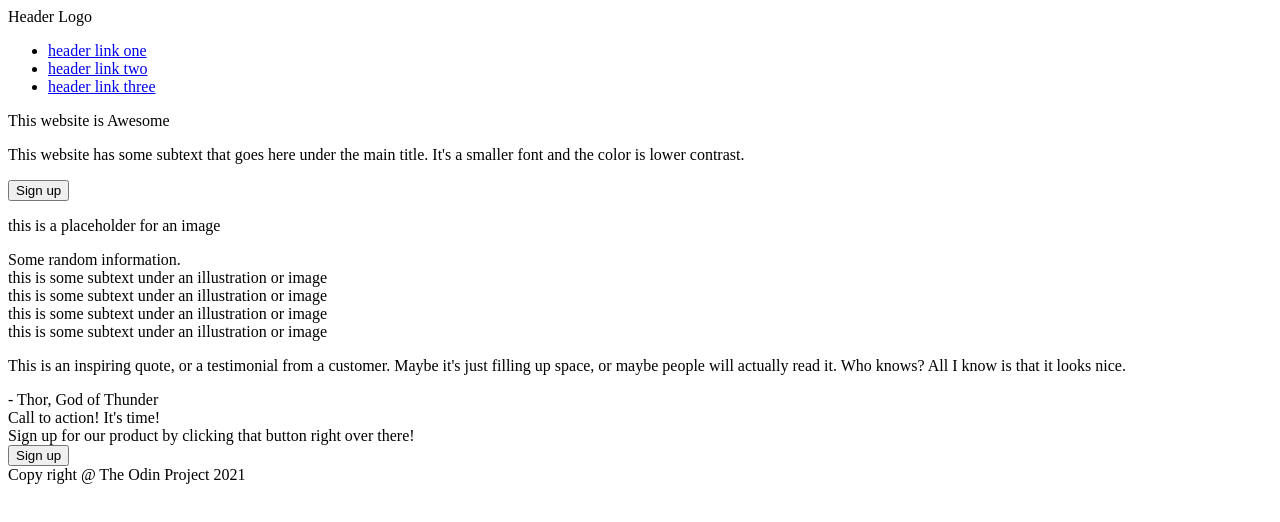
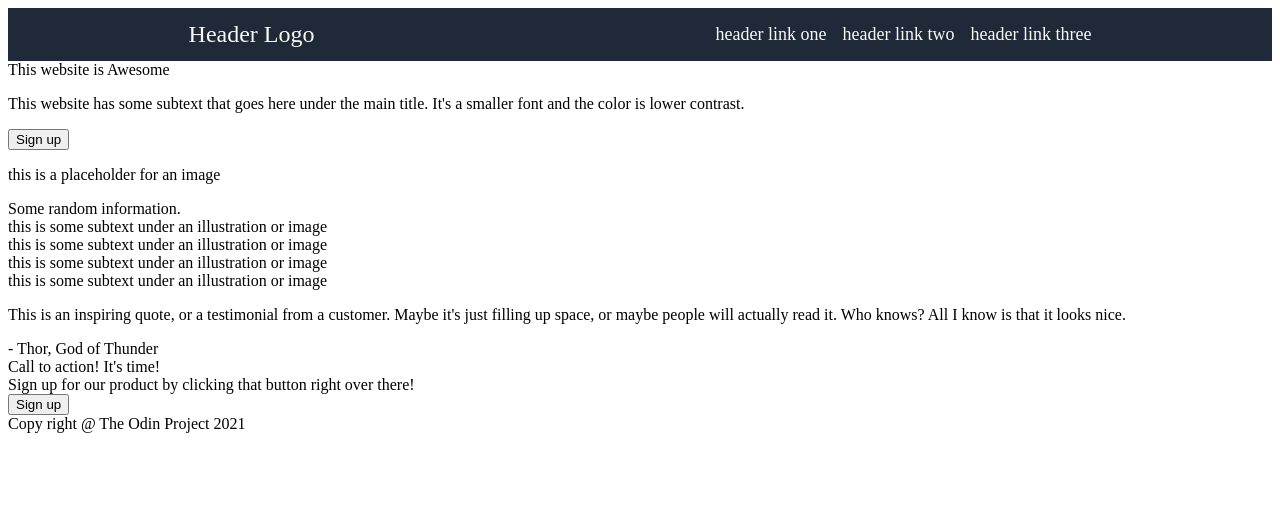
Before and after one commit to mmagba/landing-page, a plain HTML site: page index.html in a window 1280 px wide. Drawn offline with Linux system fonts and the light colour scheme.

Commit message:
add style.css with initial header code

```diff
--- a/index.html
+++ b/index.html
@@ -5,6 +5,7 @@
     <meta charset="UTF-8">
     <meta http-equiv="X-UA-Compatible" content="IE=edge">
     <meta name="viewport" content="width=device-width, initial-scale=1.0">
+    <link rel="stylesheet" href="style.css">
     <title>Landing Page</title>
 </head>
 
--- /dev/null
+++ b/style.css
@@ -0,0 +1,28 @@
+body{
+    display: flex;
+    flex-direction: column;
+}
+.header{
+    display: flex;
+    justify-content: space-around;
+    align-items: center;
+    background-color: #1F2937;
+}
+.links{
+    display: flex;
+}
+.header-logo{
+    font-size: 24px;
+    color: #f9faf8;
+}
+a{
+    text-decoration: none;
+    color: #f9faf8;
+    font-size: 18px;
+}
+ul{
+    display: flex;
+    list-style: none;
+    gap: 16px;
+
+}
```
